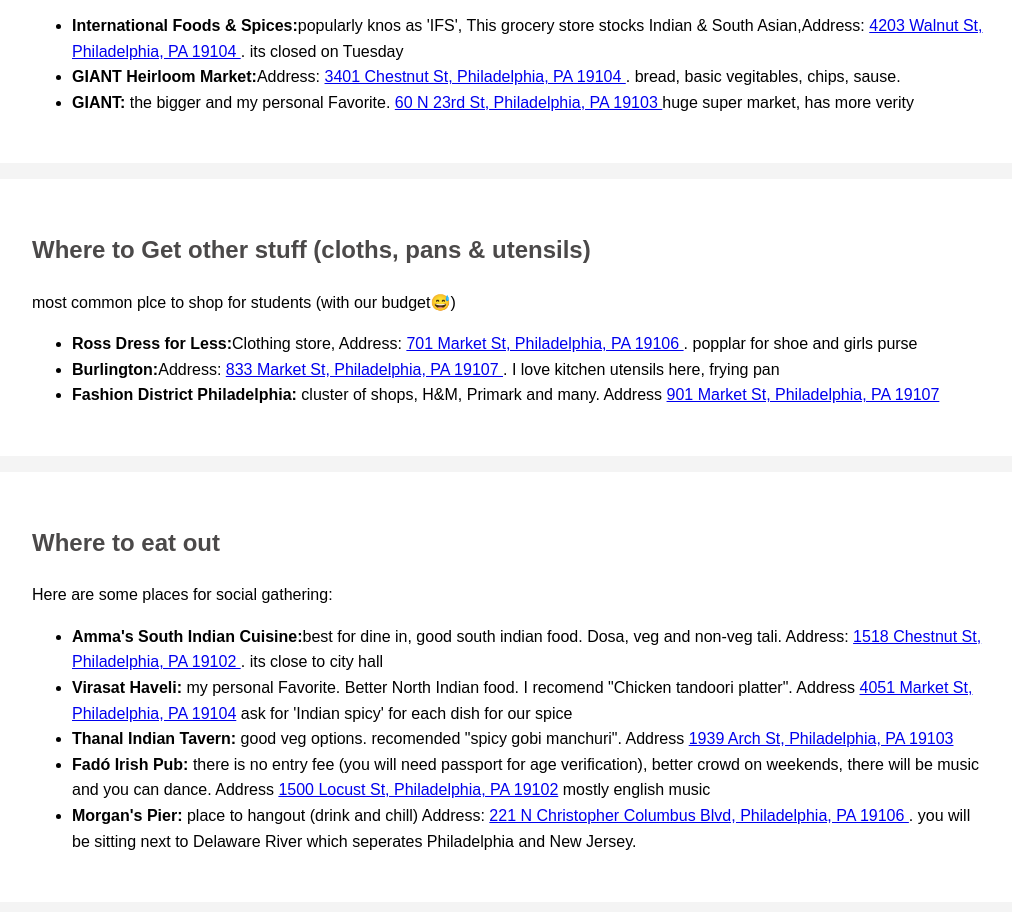
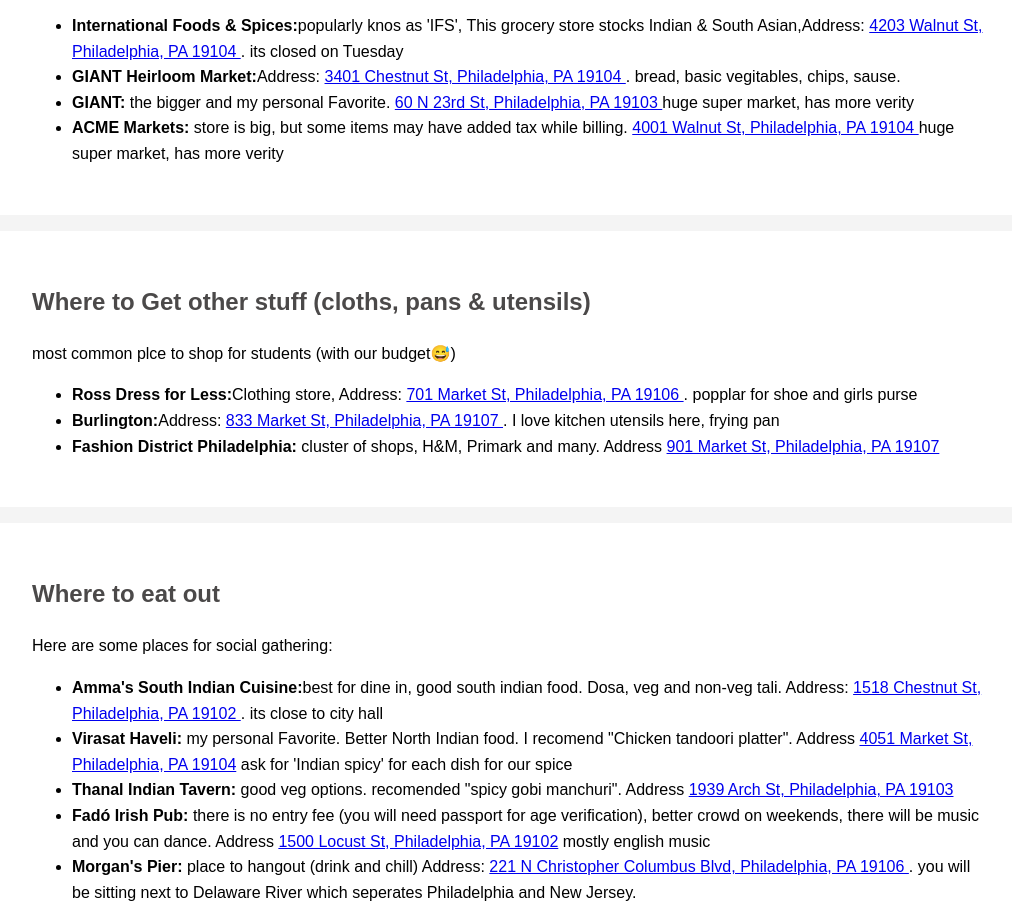
Before and after one commit to Pruthviraj-Guddu/Pruthviraj-Guddu.github.io, a plain HTML site: page drexelfaq.html in a window 1280 px wide. Shown: the part 2150-3062 px from the top of the page, without its empty margins (128-1140 px from the left). Drawn offline with Linux system fonts and the light colour scheme.

Commit message:
add ACME

```diff
--- a/drexelfaq.html
+++ b/drexelfaq.html
@@ -223,6 +223,13 @@
             </a>
             huge super market, has more verity
           </li>
+          <li>
+            <strong>ACME Markets:</strong> store is big, but some items may have added tax while billing.
+            <a href="https://maps.app.goo.gl/ohwCr69Q1hAdY4ma9">
+                4001 Walnut St, Philadelphia, PA 19104
+            </a>
+            huge super market, has more verity
+          </li>
         </ul>
       </section>
 
```
